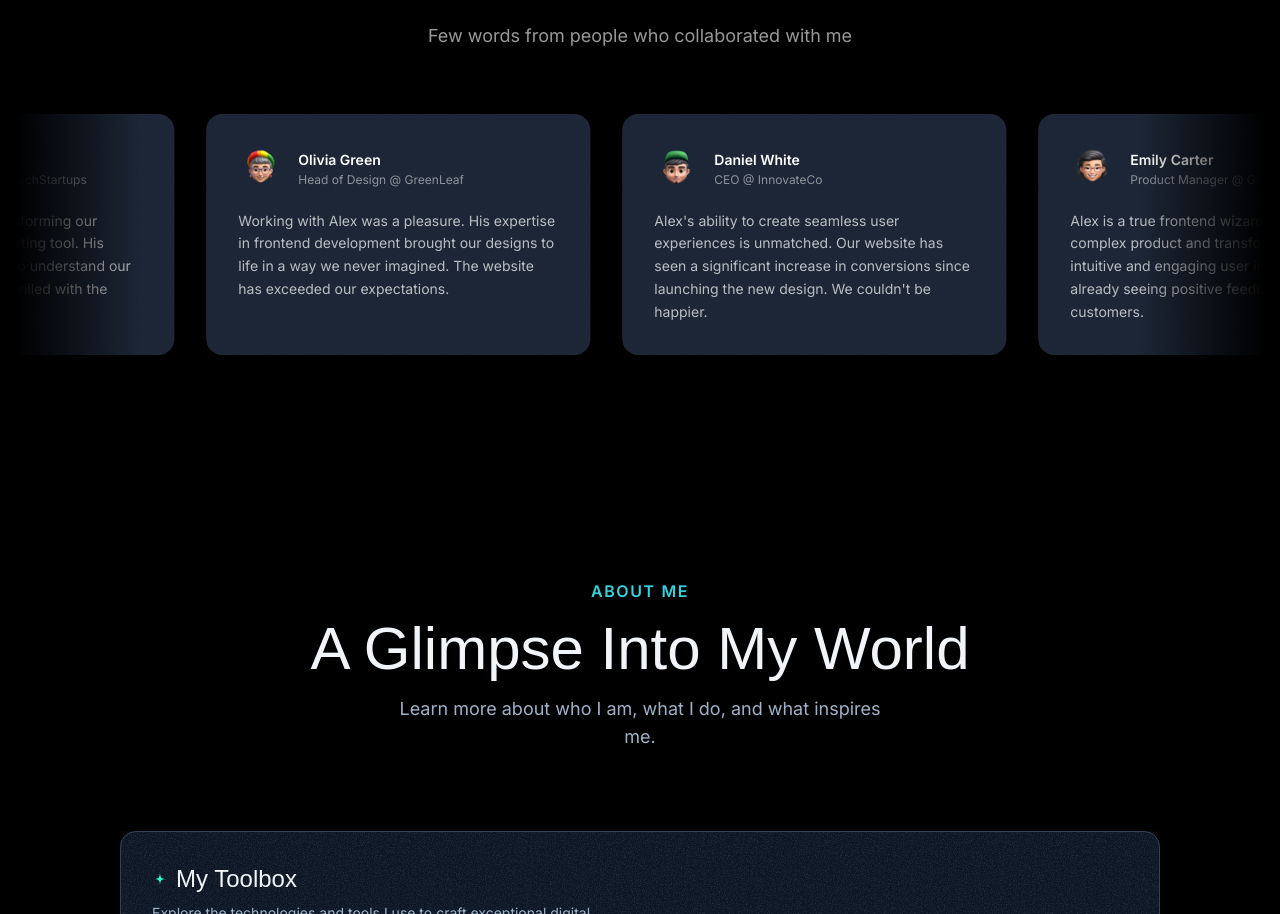
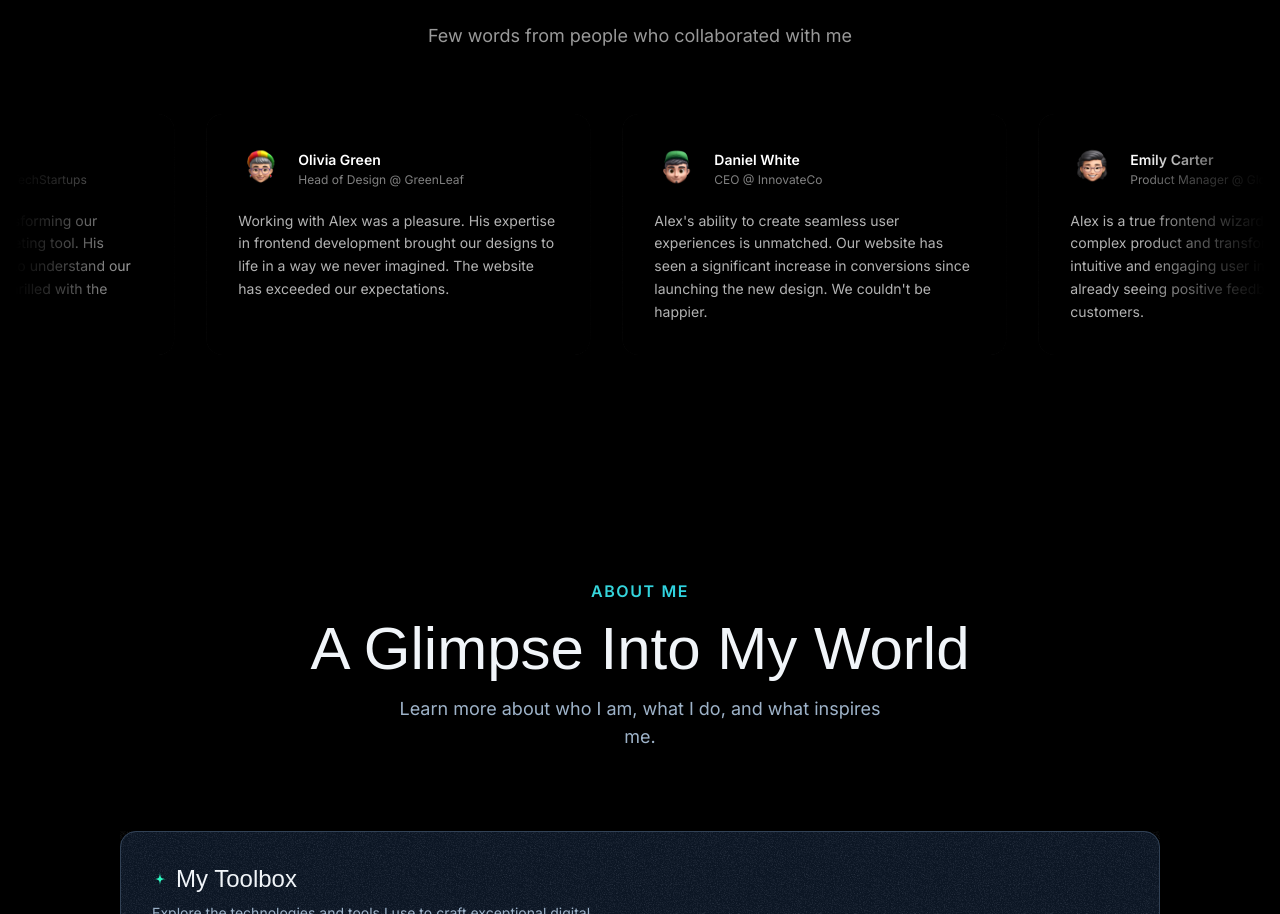
Before and after one commit to rahulrajput34/Portfolio-Website, a Next.js app: page / in a window 1280 px wide. Shown: the part 3309-4223 px from the top of the page. Built offline with nearby package versions, Linux system fonts and the light colour scheme; a web font is replaced by a local one.

Commit message:
fix: make the bg color black for the testimonials

```diff
--- a/sections/Testimonials.tsx
+++ b/sections/Testimonials.tsx
@@ -59,7 +59,7 @@ export const TestimonialsSection = () => {
             {sequence.map((t, idx) => (
               <article
                 key={idx}
-                className="relative shrink-0 w-72 sm:w-80 md:w-96 rounded-2xl bg-gray-800/95 overflow-hidden p-6 sm:p-8 flex flex-col whitespace-normal"
+                className="relative shrink-0 w-72 sm:w-80 md:w-96 rounded-2xl bg-black overflow-hidden p-6 sm:p-8 flex flex-col whitespace-normal"
               >
                 <div
                   className="absolute inset-0 -z-10 opacity-15"
```
